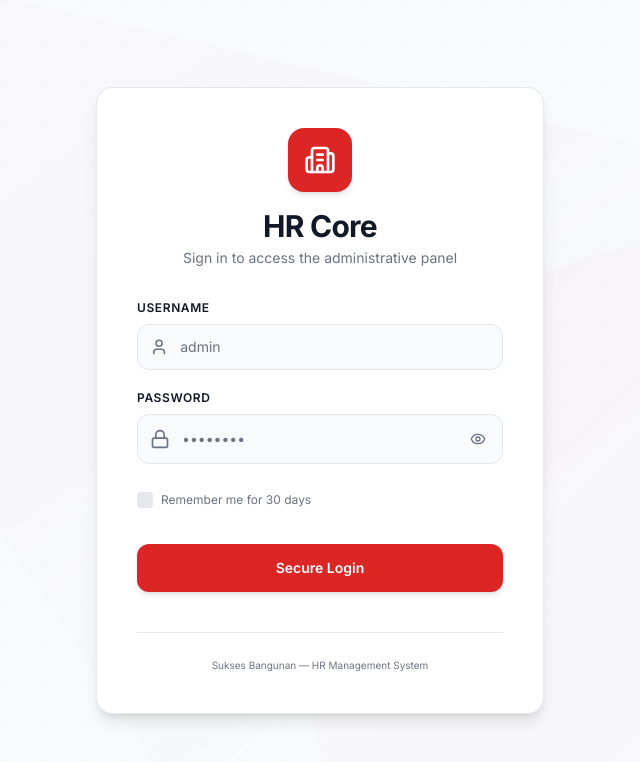
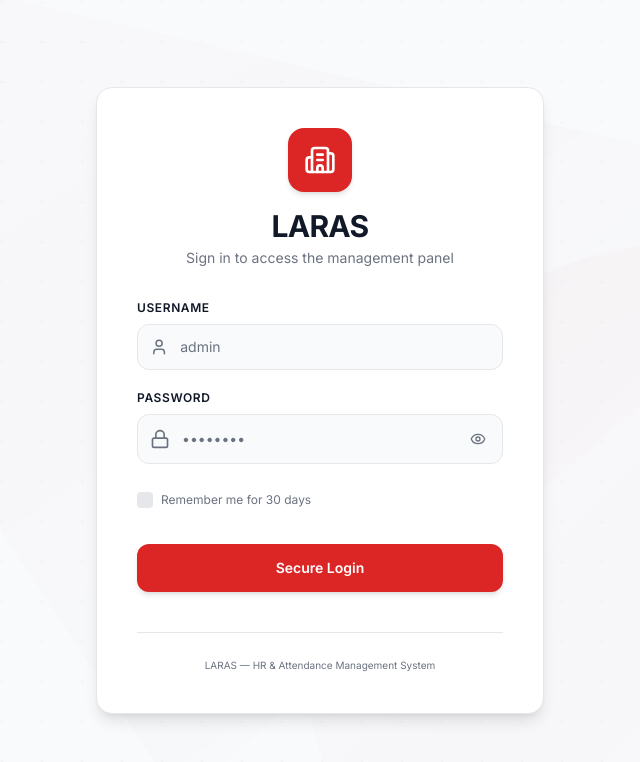
Before and after one commit to ChristoKDW/Suksesbangunan, a Next.js app in the folder frontend-sb/: page /login in a window 1280 px wide. Shown: the top 762 px of the page, without its empty margins (320-960 px from the left). Built offline with nearby package versions, Linux system fonts and the light colour scheme; no server answers.

Commit message:
feat(branding): dynamic LARAS role-based titles and login branding

```diff
--- a/frontend-sb/app/layout.tsx
+++ b/frontend-sb/app/layout.tsx
@@ -5,8 +5,8 @@ import { AuthProvider } from "@/lib/auth-context";
 
 // ponytail: Eliminasi dependensi eksternal Google Fonts yang rentan gagal build saat offline/proxy
 export const metadata: Metadata = {
-  title: "Sukses Bangunan - HR & Attendance Management",
-  description: "Management Panel for Sukses Bangunan Attendance System",
+  title: "LARAS",
+  description: "Management Panel for LARAS Attendance System",
 };
 
 export default function RootLayout({
--- a/frontend-sb/app/login/page.tsx
+++ b/frontend-sb/app/login/page.tsx
@@ -1,6 +1,6 @@
 "use client"
 import Link from "next/link"
-import { useState } from "react"
+import { useState, useEffect } from "react"
 import { Building2, User, Lock, Check, Eye, EyeOff, Smartphone } from "lucide-react"
 import { useAuth } from "@/lib/auth-context"
 import { LatticeLoader } from "@/components/atoms"
@@ -12,6 +12,11 @@ export default function LoginPage() {
   const [showPassword, setShowPassword] = useState(false)
   const [error, setError] = useState("")
   const [isSubmitting, setIsSubmitting] = useState(false)
+
+  // ponytail: Set judul halaman login menjadi LARAS
+  useEffect(() => {
+    document.title = "LARAS"
+  }, [])
 
   const handleLogin = async (e: React.FormEvent) => {
     e.preventDefault()
@@ -58,8 +63,8 @@ export default function LoginPage() {
             <Building2 className="text-white h-8 w-8" />
           </div>
           <div className="space-y-1">
-            <h1 className="text-3xl font-bold text-[var(--text-primary)] tracking-tight">HR Core</h1>
-            <p className="text-sm text-[var(--text-muted)]">Sign in to access the administrative panel</p>
+            <h1 className="text-3xl font-bold text-[var(--text-primary)] tracking-tight">LARAS</h1>
+            <p className="text-sm text-[var(--text-muted)]">Sign in to access the management panel</p>
           </div>
         </div>
 
@@ -149,7 +154,7 @@ export default function LoginPage() {
 
         {/* Footer info */}
         <div className="pt-6 mt-2 border-t border-[var(--border-default)] flex flex-col items-center justify-center gap-2">
-          <p className="text-[10px] text-[var(--text-muted)]">Sukses Bangunan — HR Management System</p>
+          <p className="text-[10px] text-[var(--text-muted)]">LARAS — HR & Attendance Management System</p>
         </div>
       </div>
     </div>
--- a/frontend-sb/components/organisms/Sidebar/Sidebar.tsx
+++ b/frontend-sb/components/organisms/Sidebar/Sidebar.tsx
@@ -104,6 +104,19 @@ export function Sidebar() {
 
   const currentUserRole = user?.role || "Admin"
 
+  // ponytail: Dynamic title website & sidebar berdasarkan role pengguna
+  const roleDisplay = {
+    SPV: { title: "LARAS SuperVisor", subtitle: "SuperVisor Panel", badge: "SPV" },
+    HRD: { title: "LARAS Human Resource", subtitle: "Human Resource Panel", badge: "HR" },
+    Admin: { title: "LARAS Administrator", subtitle: "Admin Panel", badge: "ADM" },
+  }[currentUserRole] || { title: "LARAS", subtitle: "Admin Panel", badge: "L" }
+
+  useEffect(() => {
+    if (typeof document !== "undefined") {
+      document.title = roleDisplay.title
+    }
+  }, [roleDisplay.title])
+
   const isActive = (href: string, exact?: boolean) => {
     if (exact) return pathname === href
     return pathname === href || (pathname?.startsWith(`${href}/`) && href !== "/")
@@ -137,12 +150,14 @@ export function Sidebar() {
         <div
           className="flex h-8 w-8 items-center justify-center rounded-lg text-white text-xs font-bold flex-shrink-0 bg-red-600 dark:bg-red-500"
         >
-          HR
+          {roleDisplay.badge}
         </div>
         <div className="min-w-0">
-          <div className="text-sm font-bold leading-tight truncate text-slate-900 dark:text-slate-50">Core Enterprise</div>
+          <div className="text-sm font-bold leading-tight truncate text-slate-900 dark:text-slate-50">
+            {roleDisplay.title}
+          </div>
           <div className="text-xs truncate text-slate-500 dark:text-slate-400">
-            Admin Panel
+            {roleDisplay.subtitle}
           </div>
         </div>
       </div>
```
